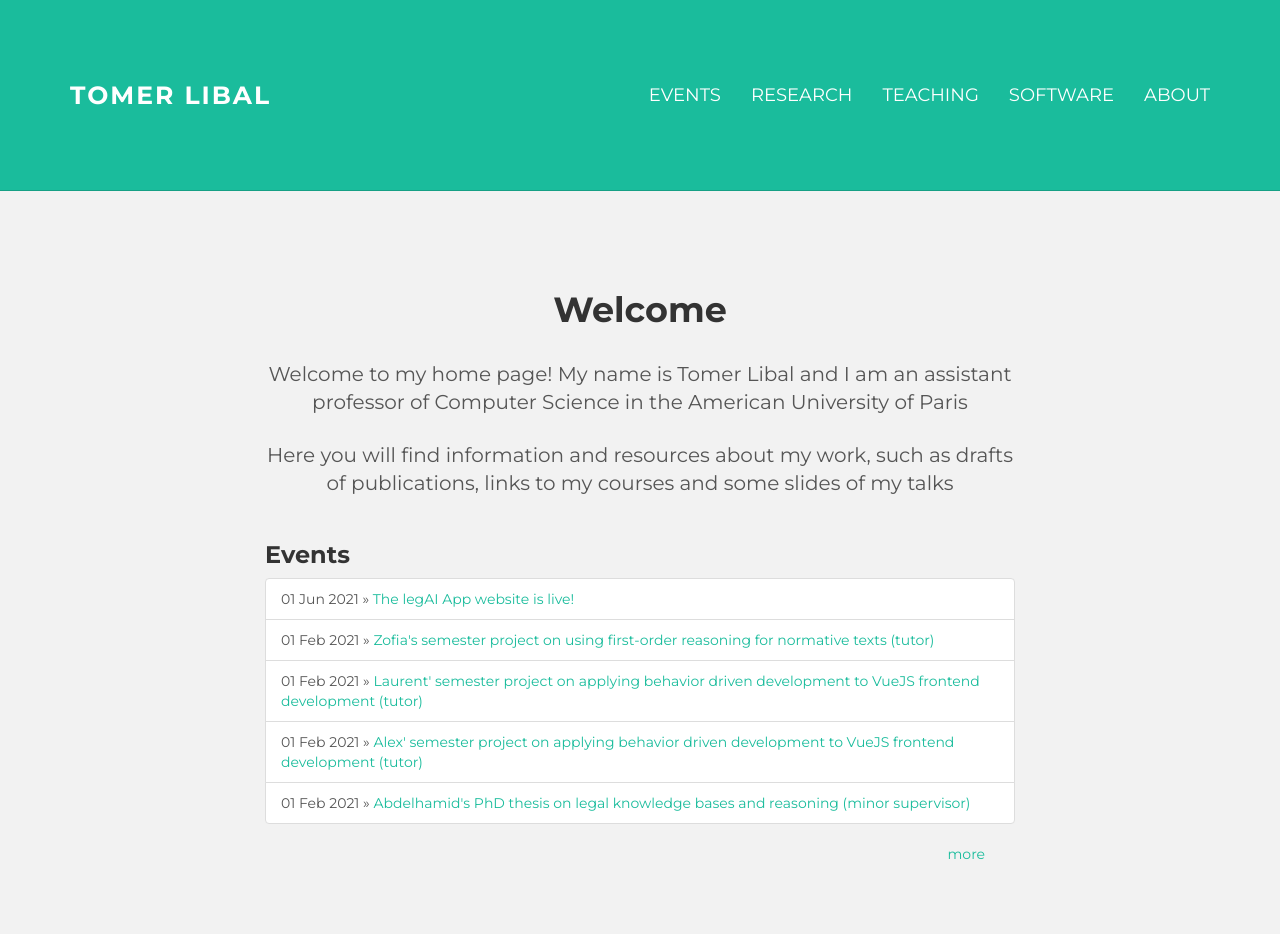
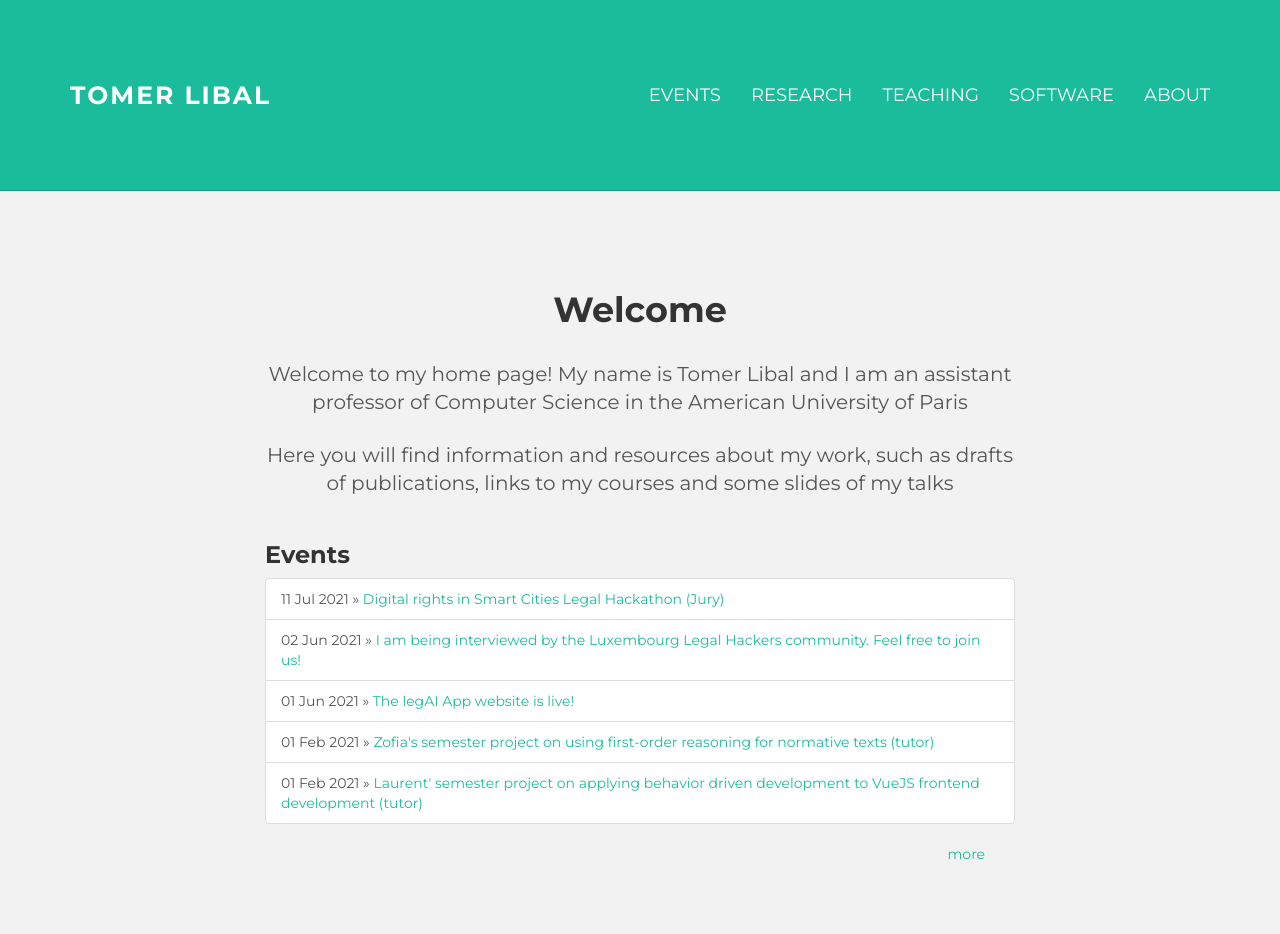
Before and after one commit to shaolintl/page, a Jekyll site: the page built from index.html, in a window 1280 px wide. Built offline with Jekyll 4.4.1, drawn with Linux system fonts in a browser that asks for light colours.

Commit message:
added events

```diff
--- a/_posts/news/2021-06-02-lhackers.md
+++ b/_posts/news/2021-06-02-lhackers.md
@@ -2,6 +2,6 @@
 layout: post
 categories: news
 title: I am being interviewed by the Luxembourg Legal Hackers community. Feel free to join us!
-date: 2021-01-01
+date: 2021-06-02
 link: https://www.meetup.com/Luxembourg-Legal-Hackers/events/278260153
 ---
--- /dev/null
+++ b/_posts/news/2021-07-11-hackathon.md
@@ -0,0 +1,7 @@
+---
+layout: post
+categories: news
+title: Digital rights in Smart Cities Legal Hackathon (Jury)
+date: 2021-07-11
+link: https://www.innovationinlawstudiesalliance.org/digirights/
+---
```
